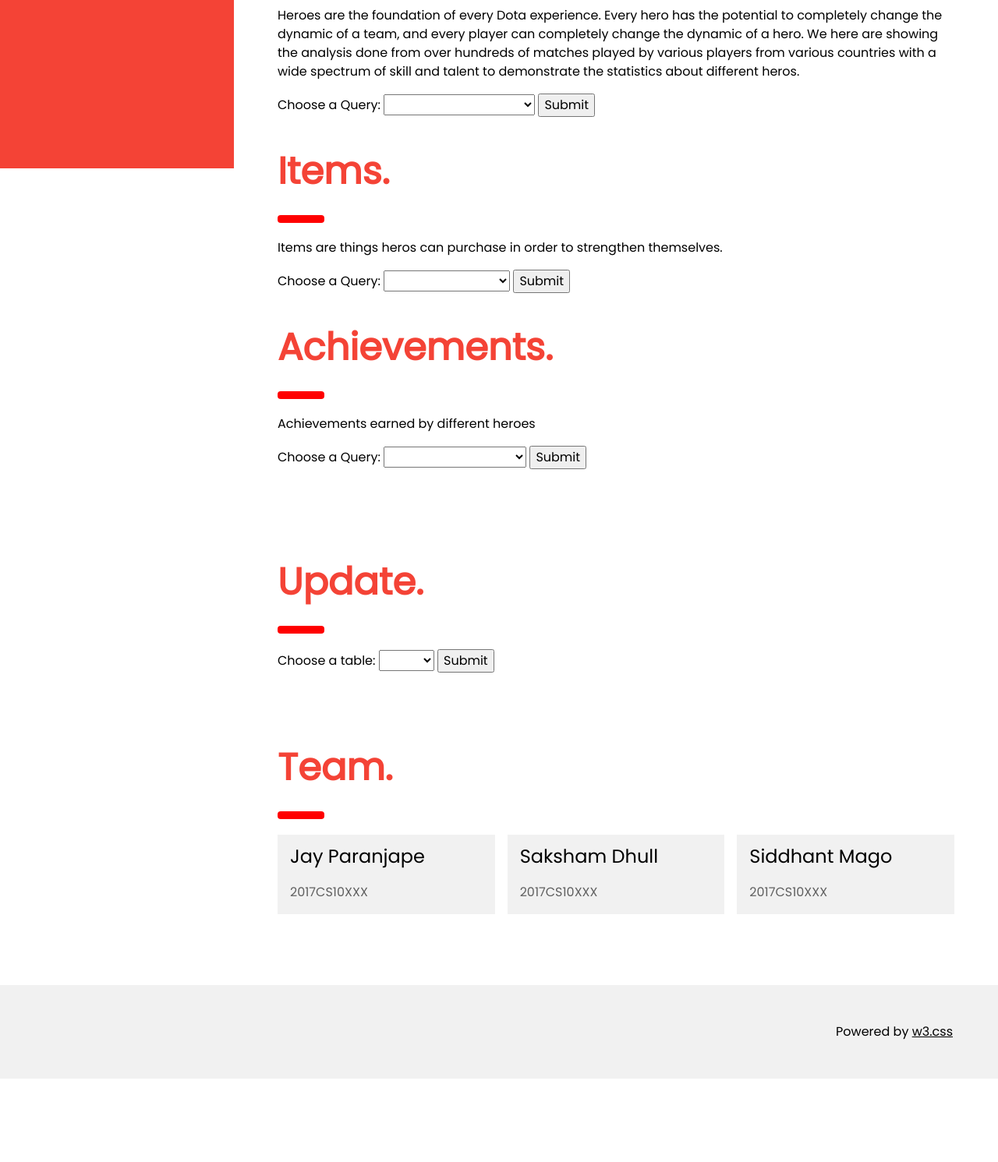
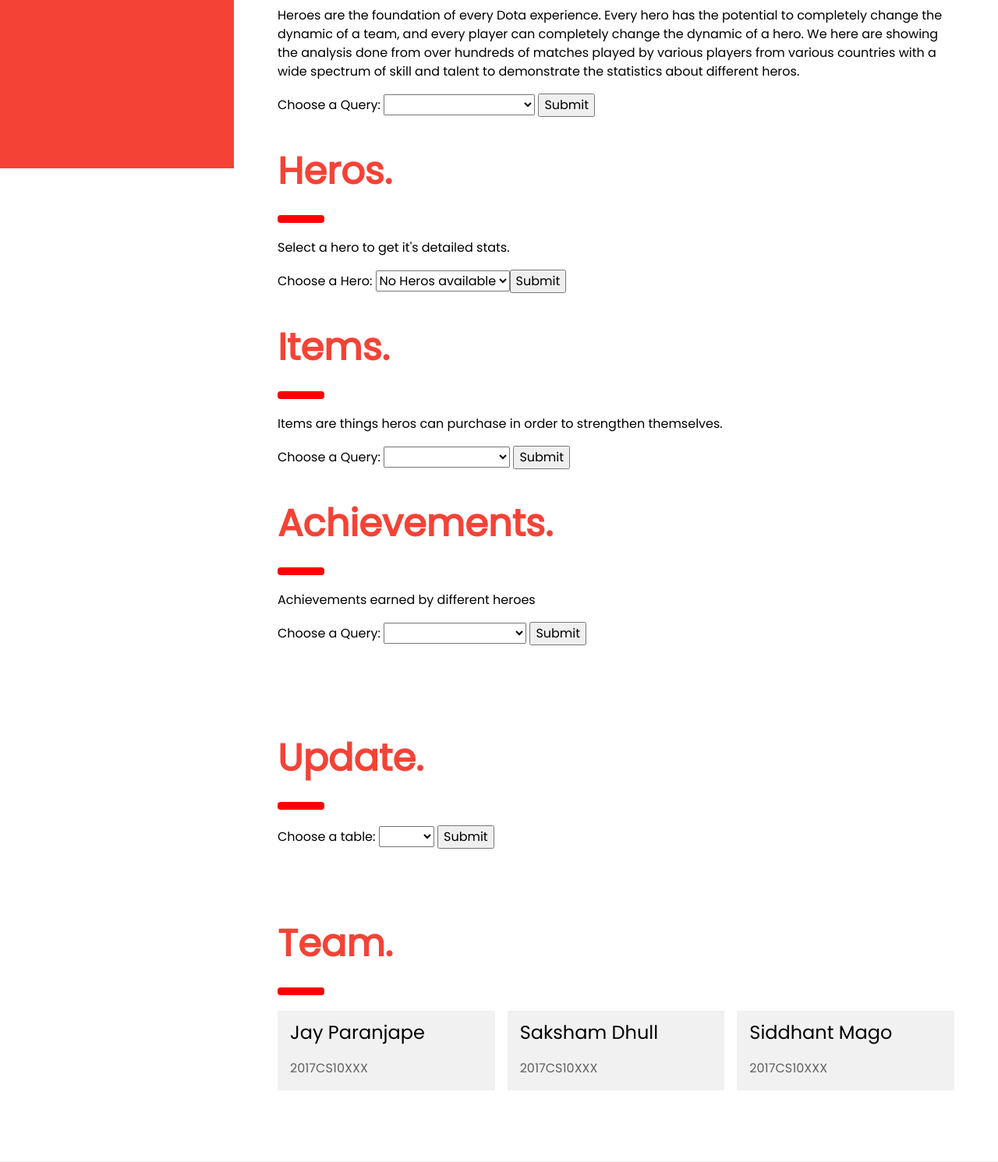
Before and after one commit to Dhull442/Dota-2-hero-analytics, a Flask app: template frontend/templates/index.html in a window 1280 px wide. Shown: the part 584-2075 px from the top of the page at 78% size. Before the commit the page ends 1968 px from the top, so only its background shows below. Run offline with Flask 2, Linux system fonts and the light colour scheme; the template is opened without the code that fills it, so the values that code supplies are empty; some libraries are stand-ins or nearby versions.

Commit message:
added hero specific

```diff
--- a/frontend/main.py
+++ b/frontend/main.py
@@ -216,7 +216,7 @@
 """
 def views_init():
     print("Initialize Views")
-    conn = pg.connect(host='localhost',dbname='project_db', user='postgres', port='5432', password='')
+    conn = pg.connect(host='localhost',dbname='project_db', user='dronemist', port='5432', password='')
     try:
         cursor = conn.cursor()
         cursor.execute(initqueries)
@@ -234,7 +234,7 @@
     else:
         print("[ ERROR ] - Query not in Dictionary")
         return (None,None)
-    conn = pg.connect(host='localhost',dbname='project_db', user='postgres', port='5432', password='')
+    conn = pg.connect(host='localhost',dbname='project_db', user='dronemist', port='5432', password='')
     data = None
     try:
         cursor = conn.cursor()
@@ -248,21 +248,34 @@
             conn.close()
             return (header,data)
 
+all_heros_query = "hq6"
 
 app = Flask(__name__)
 
+def get_all_heroes():
+    header, data = query_main(all_heros_query)
+    return data
+
 @app.route('/')
 def home():
-    return render_template('index.html')
+    return render_template('index.html', all_heroes = get_all_heroes())
 
 @app.route('/query',methods=['POST'])
 def askquery():
     query = request.form['query']
     header,data = query_main(query)
-    return render_template('index.html',header=header,data = data,typequery=query[0])
+    print(data)
+    return render_template('index.html',header=header,data = data,typequery=query[0], all_heros_query=get_all_heroes())
 
-@app.route('/update')
+@app.route('/hero',methods=['POST'])
+def hero():
+    query = request.form['hero_name']
+    print(query)
+    return render_template('index.html',all_heroes = get_all_heroes())
+
+@app.route('/update',methods=['POST'])
 def update():
+    print("Hi")
     return render_template('index.html')
 
 if __name__ == '__main__':
--- a/frontend/templates/index.html
+++ b/frontend/templates/index.html
@@ -148,6 +148,53 @@
 </table>
 </div>
 {% endif %}
+
+<!-- Hero specific queries -->
+<h1 class="w3-xxxlarge w3-text-red" id="hero_specific_query"><b>Heros.</b></h1>
+<hr style="width:50px;border:5px solid red" class="w3-round">
+<p>
+    Select a hero to get it's detailed stats.
+</p>
+<form action="/hero" method="post">
+<label for="queries">Choose a Hero:</label>
+{% if all_heroes is defined %}
+<select name="hero_name" id="hero_name">
+<option value="null"></option>
+    {% for hero in all_heroes %}
+    <option value={{hero[0]}}>{{hero[0]}}</option>
+    {% endfor %}
+</select>
+{% else %}
+    <select name="query" id="query">
+    <option value="null"> No Heros available </option>
+{% endif %}
+<input type="submit" value="Submit">
+</form>
+<br>
+<!-- {% if data is defined and typequery=='h' %}
+<div class="tableFixHead" id="results1">
+<table>
+{% if header != None %}
+<thead>
+  <tr>
+  {% for h in header %}
+  <th> {{h}} </th>
+  {% endfor %}
+</tr>
+</thead>
+{% endif %}
+<tbody>
+  {% for row in data %}
+  <tr>
+    {% for x in row %}
+    <td> {{x}} </td>
+    {% endfor %}
+  </tr>
+  {% endfor %}
+</tbody>
+</table>
+</div>
+{% endif %} -->
 
 
 <!-- # item -->
```
